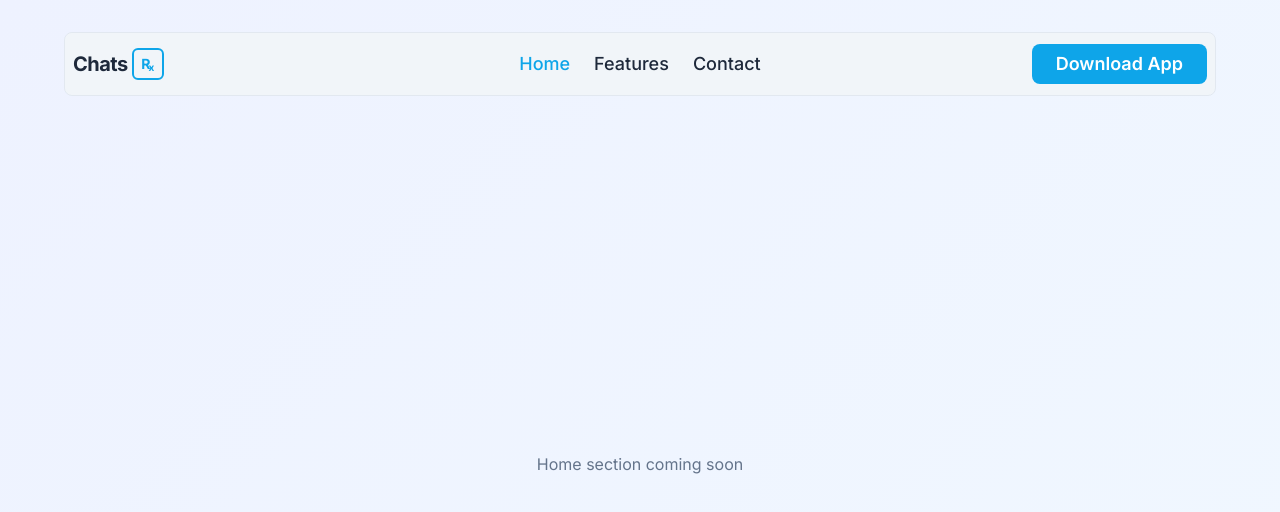
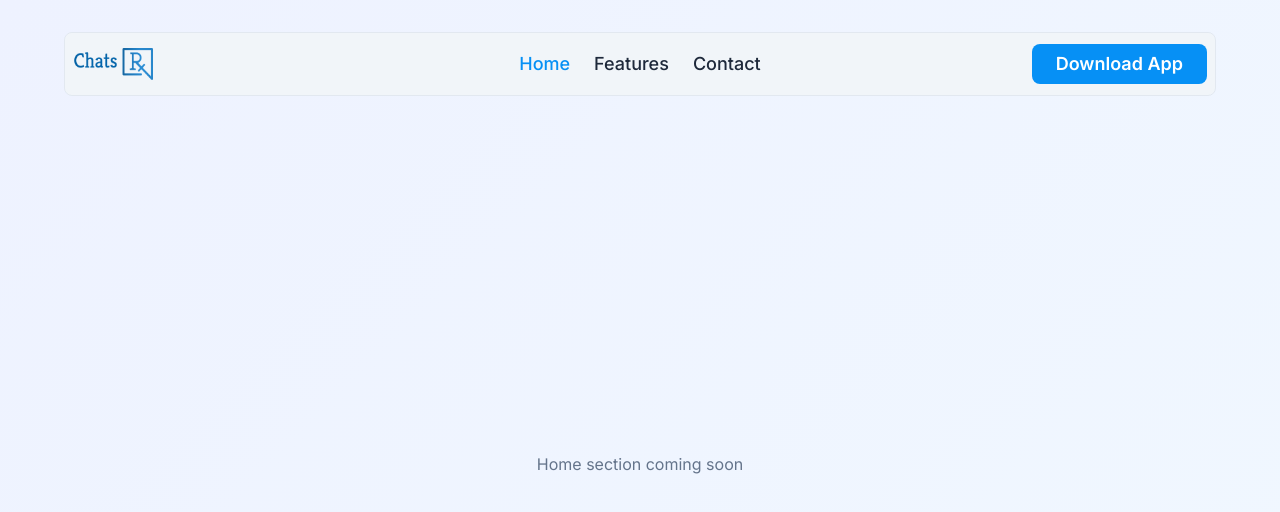
Before and after one commit to alaa-shouman/chatsrx-landing, a React (Vite) app: page / in a window 1280 px wide. Shown: the top 512 px of the page. Built offline with nearby package versions, Linux system fonts and the light colour scheme.

Commit message:
Refactor code structure for improved readability and maintainability

```diff
--- a/src/components/atoms/Logo.tsx
+++ b/src/components/atoms/Logo.tsx
@@ -1,13 +1,7 @@
 export function Logo() {
     return (
         <a href="#home" className="flex items-center gap-1 select-none">
-            <span className="text-xl font-bold text-foreground tracking-tight">
-                Chats
-            </span>
-            {/* Rx prescription icon */}
-            <span className="inline-flex items-center justify-center w-8 h-8 border-2 border-primary rounded-sm text-primary font-bold text-sm leading-none">
-                R<sub className="text-[10px] -ml-0.5">x</sub>
-            </span>
+            <img src="/public/logo_chatsrx.png" alt="ChatSRX Logo" className="w-20 h-8" />
         </a>
     )
 }
--- a/src/index.css
+++ b/src/index.css
@@ -53,7 +53,7 @@
     --card-foreground: #1e293b;
     --popover: #ffffff;
     --popover-foreground: #1e293b;
-    --primary: #0ea5e9;
+    --primary: #0690F5;
     --primary-foreground: #ffffff;
     --secondary: #6366f1;
     --secondary-foreground: #ffffff;
@@ -64,20 +64,20 @@
     --destructive: oklch(0.577 0.245 27.325);
     --border: #e2e8f0;
     --input: #e2e8f0;
-    --ring: #0ea5e9;
-    --chart-1: #0ea5e9;
+    --ring: #0690F5;
+    --chart-1: #0690F5;
     --chart-2: #6366f1;
     --chart-3: #10b981;
     --chart-4: oklch(0.828 0.189 84.429);
     --chart-5: oklch(0.769 0.188 70.08);
     --sidebar: #f8fafc;
     --sidebar-foreground: #1e293b;
-    --sidebar-primary: #0ea5e9;
+    --sidebar-primary: #0690F5;
     --sidebar-primary-foreground: #ffffff;
     --sidebar-accent: #10b981;
     --sidebar-accent-foreground: #ffffff;
     --sidebar-border: #e2e8f0;
-    --sidebar-ring: #0ea5e9;
+    --sidebar-ring: #0690F5;
 }
 
 .dark {
@@ -87,7 +87,7 @@
     --card-foreground: #f8fafc;
     --popover: #1e293b;
     --popover-foreground: #f8fafc;
-    --primary: #0ea5e9;
+    --primary: #0690F5;
     --primary-foreground: #ffffff;
     --secondary: #6366f1;
     --secondary-foreground: #ffffff;
@@ -98,20 +98,20 @@
     --destructive: oklch(0.704 0.191 22.216);
     --border: oklch(1 0 0 / 10%);
     --input: oklch(1 0 0 / 15%);
-    --ring: #0ea5e9;
-    --chart-1: #0ea5e9;
+    --ring: #0690F5;
+    --chart-1: #0690F5;
     --chart-2: #6366f1;
     --chart-3: #10b981;
     --chart-4: oklch(0.627 0.265 303.9);
     --chart-5: oklch(0.645 0.246 16.439);
     --sidebar: #1e293b;
     --sidebar-foreground: #f8fafc;
-    --sidebar-primary: #0ea5e9;
+    --sidebar-primary: #0690F5;
     --sidebar-primary-foreground: #ffffff;
     --sidebar-accent: #10b981;
     --sidebar-accent-foreground: #ffffff;
     --sidebar-border: oklch(1 0 0 / 10%);
-    --sidebar-ring: #0ea5e9;
+    --sidebar-ring: #0690F5;
 }
 
 @layer base {
```
Also changed, not shown: public/logo_chatsrx.png (added).
